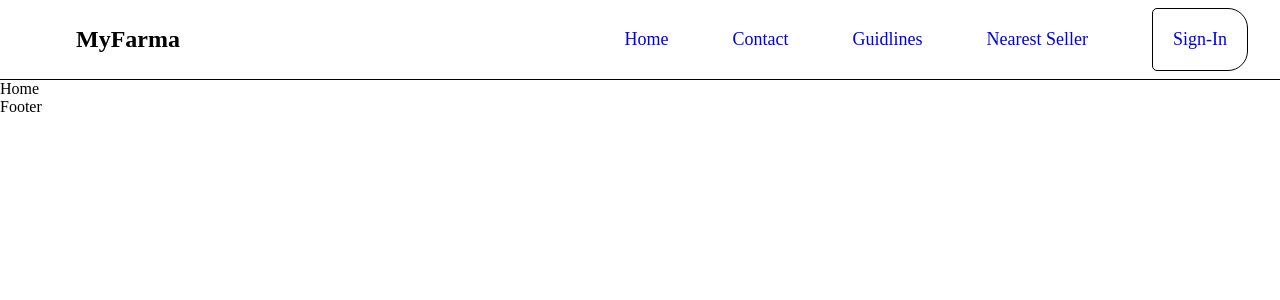
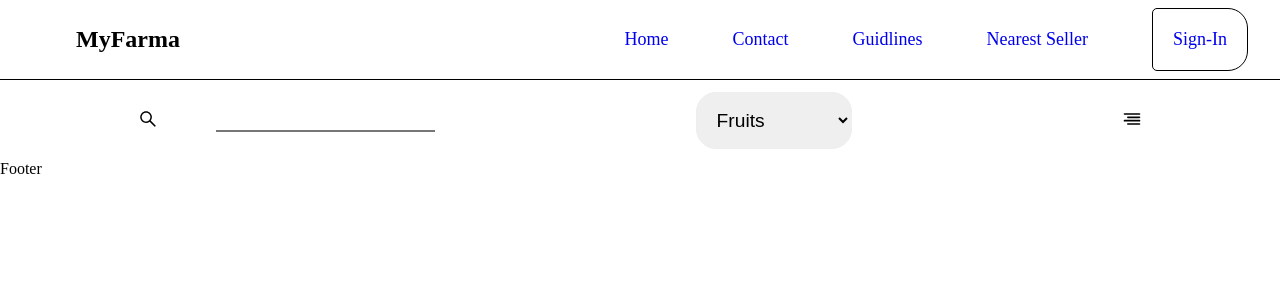
Before and after one commit to HIDZI123/PracticeProj, a React (Vite) app in the folder proj_1/: page / in a window 1280 px wide. Shown: the top 300 px of the page. Built offline with nearby package versions, Linux system fonts and the light colour scheme.

Commit message:
Nav-2 basic complete

```diff
--- a/proj_1/src/components/Header.jsx
+++ b/proj_1/src/components/Header.jsx
@@ -5,7 +5,7 @@ import "../styles/header.scss";
 const Header = () => {
   return (
     <>
-      <nav>
+      <nav className="nav_1">
         <h1>MyFarma</h1>
         <main>
           <Link to="/">Home</Link>
--- a/proj_1/src/components/Home.jsx
+++ b/proj_1/src/components/Home.jsx
@@ -1,9 +1,57 @@
 /* import React from 'react' */
+import { AiOutlineSearch } from "react-icons/ai";
+import { FiAlignRight } from "react-icons/fi";
+import "../styles/home.scss";
 
 const Home = () => {
   return (
-    <div>Home</div>
-  )
-}
+    <>
+      <nav className="nav_2">
+        <main>
+          <div>
+            <button>
+              <AiOutlineSearch
+                style={{
+                  fontSize: "30px",
+                  padding: "10px",
+                  width: "40px",
+                  height: "40px",
+                }}
+              />
+            </button>
+            <input />
+          </div>
 
-export default Home
+          <form action="">
+            <select name="Type" id="Type">
+              <option value="volvo">Fruits</option>
+              <option value="saab">Vegetables</option>
+              <option value="mercedes">Rice</option>
+              <option value="audi">WhoelGrain</option>
+            </select>
+          </form>
+
+          <button
+            style={{
+              borderRadius: "50%",
+              background: "white",
+              border: "none",
+            }}
+          >
+            <FiAlignRight
+              className="icon-menu"
+              style={{
+                fontSize: "25px",
+                padding: "10px",
+                height: "40px",
+                width: "40px",
+              }}
+            />
+          </button>
+        </main>
+      </nav>
+    </>
+  );
+};
+
+export default Home;
--- /dev/null
+++ b/proj_1/src/styles/base.scss
@@ -0,0 +1,5 @@
+* {
+    margin: 0;
+    padding: 0;
+    box-sizing: border-box;
+  }
--- a/proj_1/src/styles/header.scss
+++ b/proj_1/src/styles/header.scss
@@ -1,10 +1,6 @@
-* {
-  margin: 0;
-  padding: 0;
-  box-sizing: border-box;
-}
+@import "./base.scss";
 
-nav {
+.nav_1 {
   display: flex;
   flex-direction: row;
   justify-content: flex-end;
@@ -16,7 +12,7 @@ nav {
     margin: auto;
   }
 
-  > main{
+  > main {
     display: flex;
     width: 80%;
     justify-content: flex-end;
@@ -27,7 +23,9 @@ nav {
       font-size: large;
       text-decoration: none;
 
-      &:active, &:hover, &:visited {
+      &:active,
+      &:hover,
+      &:visited {
         color: black;
       }
     }
--- /dev/null
+++ b/proj_1/src/styles/home.scss
@@ -0,0 +1,70 @@
+@import "./base.scss";
+
+.nav_2 {
+  width: 80%;
+  min-height: 5rem;
+  margin: auto;
+  display: flex;
+  justify-content: center;
+  align-items: center;
+
+  > main {
+    display: flex;
+    justify-content: space-between;
+    align-items: center;
+    column-gap: 5rem;
+    width: 100%;
+
+    > div {
+      width: 30%;
+      display: flex;
+      justify-content: flex-start;
+      column-gap: 3rem;
+      align-items: center;
+
+      > button {
+        border-radius: 50%;
+        border: none;
+        background-color: white;
+        cursor: pointer;
+        &:hover {
+          background-color: bisque;
+        }
+      }
+
+      > input {
+        width: 100%;
+        font-size: larger;
+        border-top: none;
+        border-left: none;
+        border-right: none;
+
+        &:focus {
+          outline: none;
+        }
+      }
+    }
+
+    > form {
+      > select {
+        font-size: 1.2rem;
+        font-weight: 100;
+        border: 0.5px solid rgb(238, 238, 238);
+        padding: 1rem;
+        border-radius: 20px;
+
+        > option {
+          border: none;
+          font-size: small;
+        }
+        &:focus {
+          outline: none;
+        }
+      }
+    }
+    > button {
+      cursor: pointer;
+      border-radius: 50%;
+    }
+  }
+}
```
